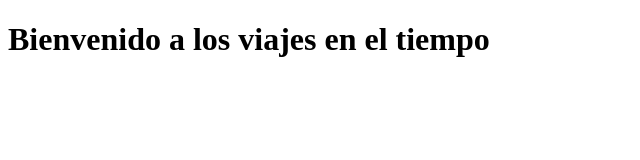
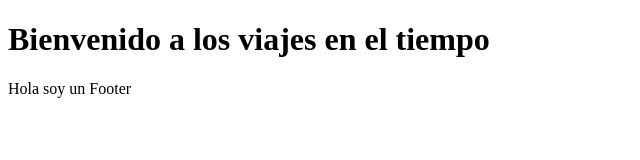
Before and after one commit to Vladitriana/mirepo, a plain HTML site: page index.html in a window 1280 px wide. Shown: the whole page, without its empty margins (0-640 px from the left). Drawn offline with Linux system fonts and the light colour scheme.

Commit message:
agrego footer

```diff
--- a/index.html
+++ b/index.html
@@ -7,5 +7,6 @@
 </head>
 <body>
     <h1>Bienvenido a los viajes en el tiempo</h1>
+    <footer>Hola soy un Footer</footer>
 </body>
 </html>
```
